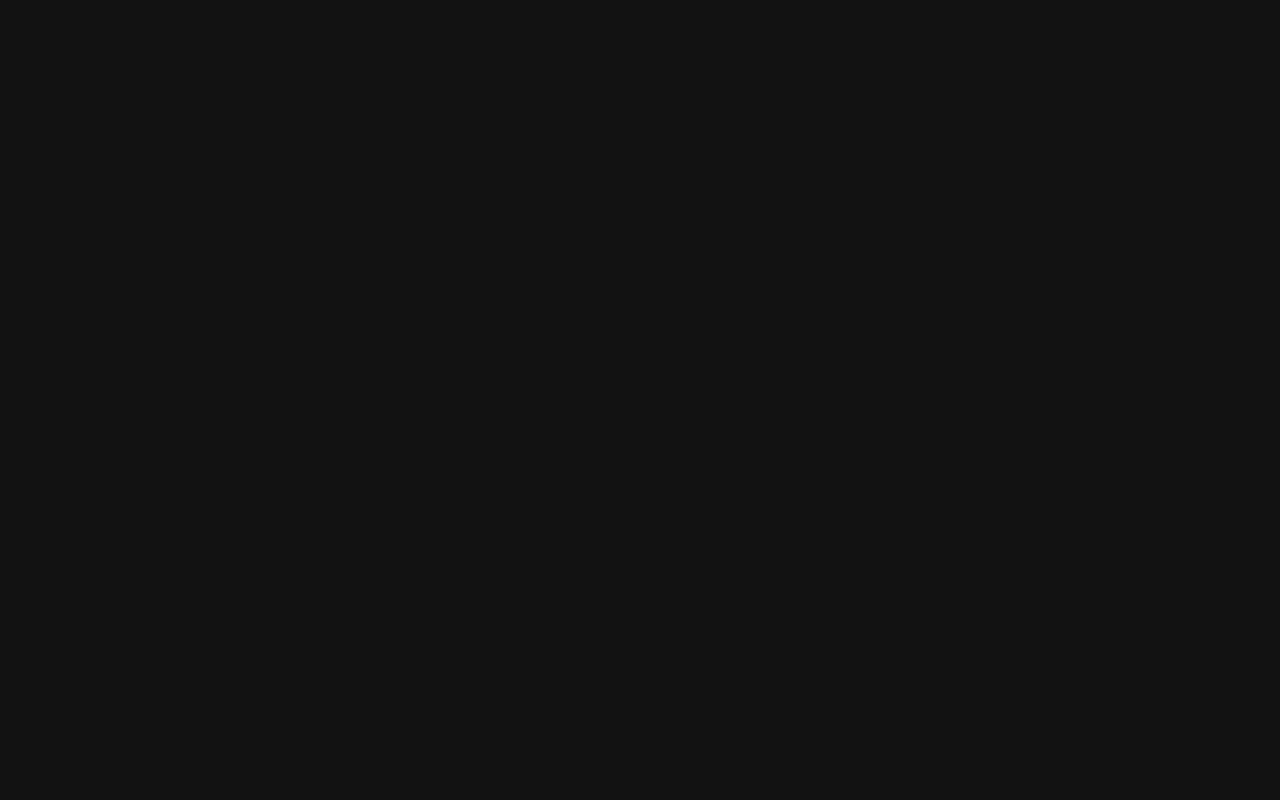
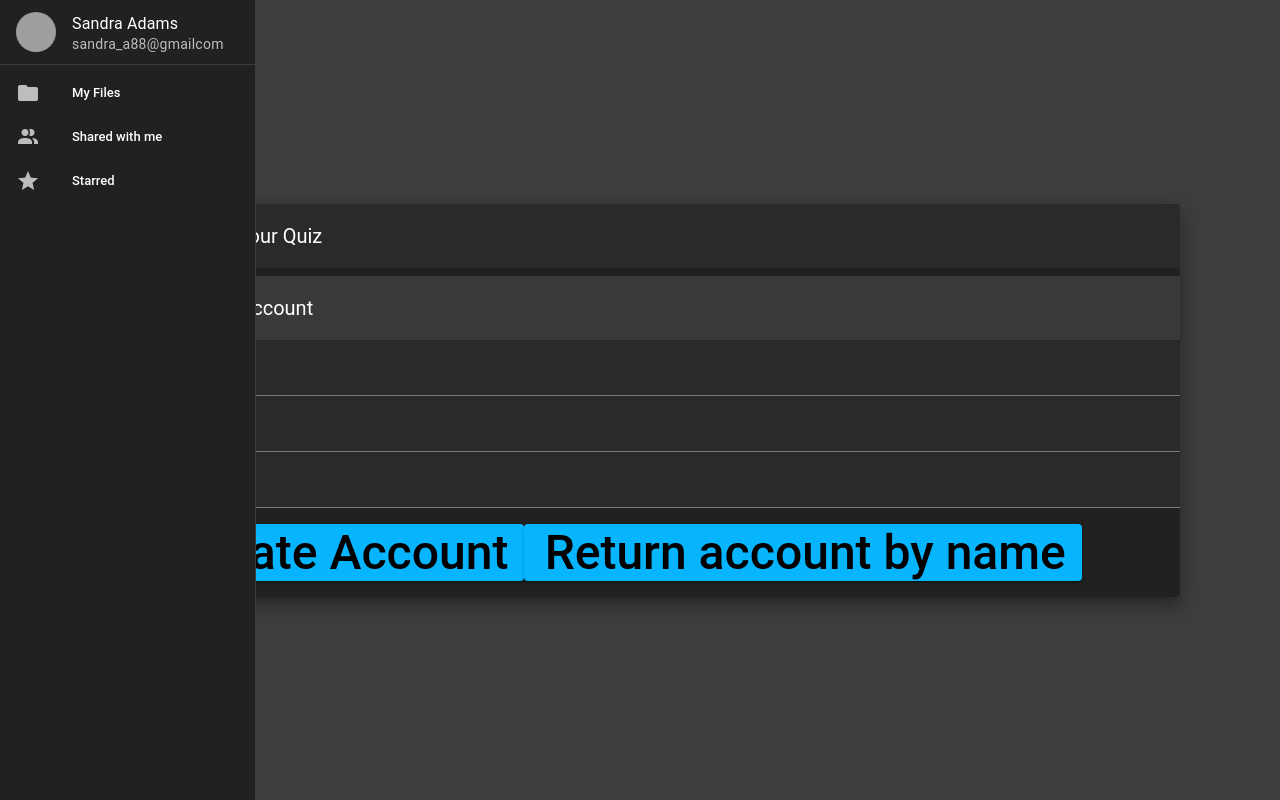
Before and after one commit to JAM3333/Quizzard, a Vue app in the folder Quizzard/: page /testing in a window 1280 px wide. Before the commit this address had no page. Built offline with nearby package versions, Linux system fonts and the light colour scheme; grey boxes are pictures that could not be loaded.

Commit message:
Testing site

```diff
--- a/Quizzard/src/router/index.js
+++ b/Quizzard/src/router/index.js
@@ -19,6 +19,11 @@ const routes = [
         name: 'QuizCreator',
         component: () => import('@/views/QuizCreator.vue'),
       },
+      {
+        path: 'testing',
+        name: 'FunctionalityTest',
+        component: () => import('@/views/FunctionalityTest.vue'),
+      },
     ],
   },
 ]
--- /dev/null
+++ b/Quizzard/src/views/FunctionalityTest.vue
@@ -0,0 +1,77 @@
+<script setup>
+import SideBar from "../components/Navbar.vue";
+import vuetify from "../plugins/vuetify.js";
+</script>
+
+<template>
+  <v-app>
+    <SideBar></SideBar>
+    <v-main color="background" class="d-flex align-center justify-center">
+      <v-card width="80vw" height="auto" elevation="12">
+        <v-toolbar color="primary" title="Create your Quiz"></v-toolbar>
+        <v-toolbar
+          class="text-medium-emphasis mt-2 font-weight-light"
+          color="secondary"
+          title="Create Account"
+        ></v-toolbar>
+
+        <v-text-field
+          label="Username"
+          hide-details="auto"
+        ></v-text-field>
+        <v-text-field
+          label="Email"
+          hide-details="auto"
+          type="email"
+        ></v-text-field>
+        <v-text-field
+          label="Password"
+          hide-details="auto"
+          type="password"
+        ></v-text-field>
+        <v-btn value="submit" class="mt-4 mb-4 text-h3" height="auto" color="button">
+          Create Account
+        </v-btn>
+        <v-btn value="submit" class="mt-4 mb-4 text-h3" height="auto" color="button">
+          Return account by name
+        </v-btn>
+      </v-card>
+    </v-main>
+  </v-app>
+</template>
+
+<script>
+export default {
+  data: () => ({
+    fileData: [],
+    customInstructions: "",
+    difSelectedButton: "medium",
+    answerSelectedButton: "content",
+    panel: [0],
+  }),
+  methods: {
+    ReadFiles() {
+      const uploadedFiles = this.$refs.fileUpload.files;
+      if (uploadedFiles.length > 0) {
+        console.log(uploadedFiles[0]);
+        this.fileData = [];
+        for (let i = 0; i < uploadedFiles.length; i++) {
+          var filetype = console.log(uploadedFiles[i].name);
+          var reader = new FileReader();
+          reader.readAsText(uploadedFiles[i]);
+          reader.onload = () => {
+            this.fileData.push([uploadedFiles[i].name, reader.result]);
+          };
+        }
+        console.log(this.fileData);
+      }
+    },
+    CreateQuiz(){
+
+    },
+    EditQuiz(){
+
+    }
+  },
+};
+</script>
```
